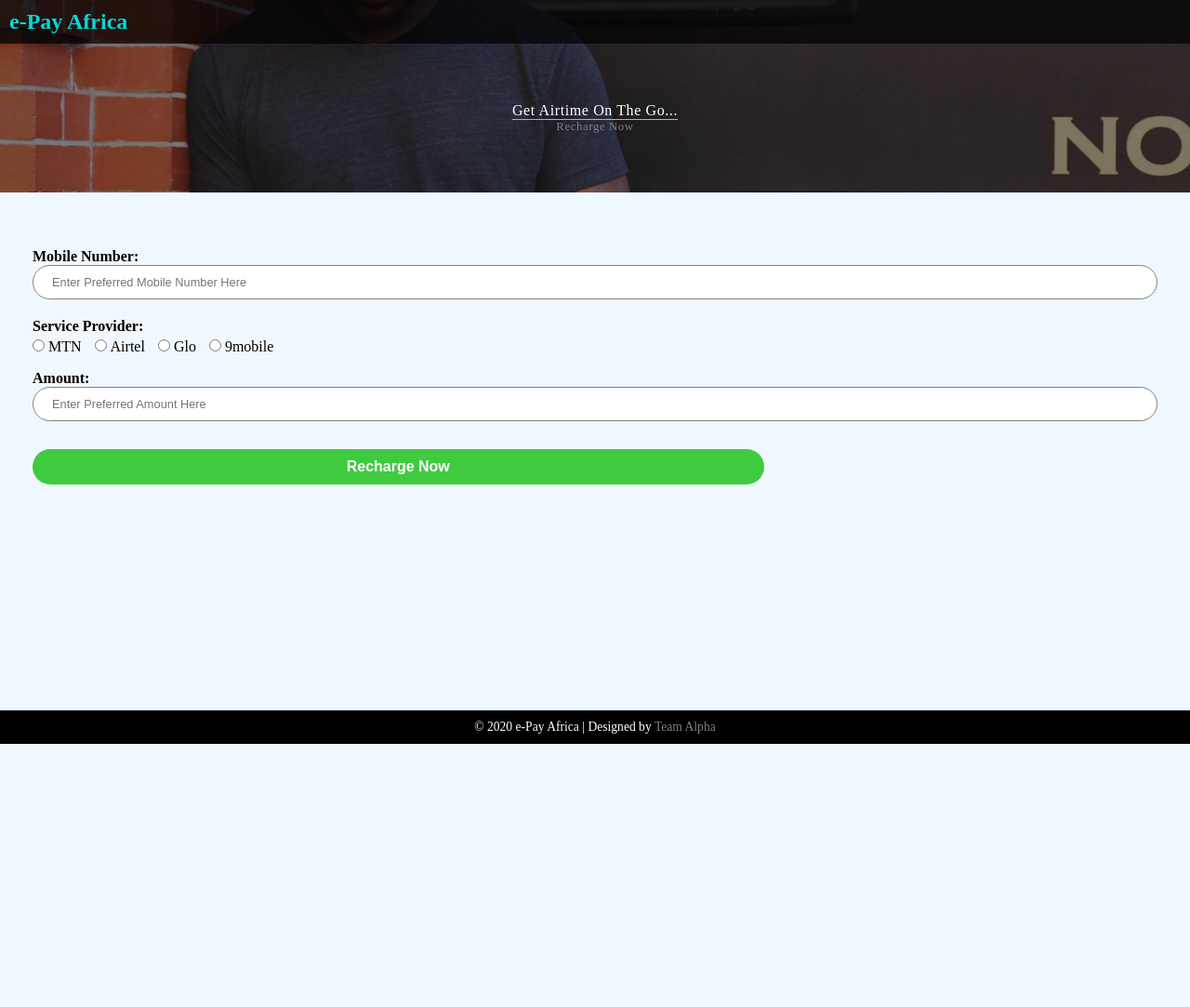
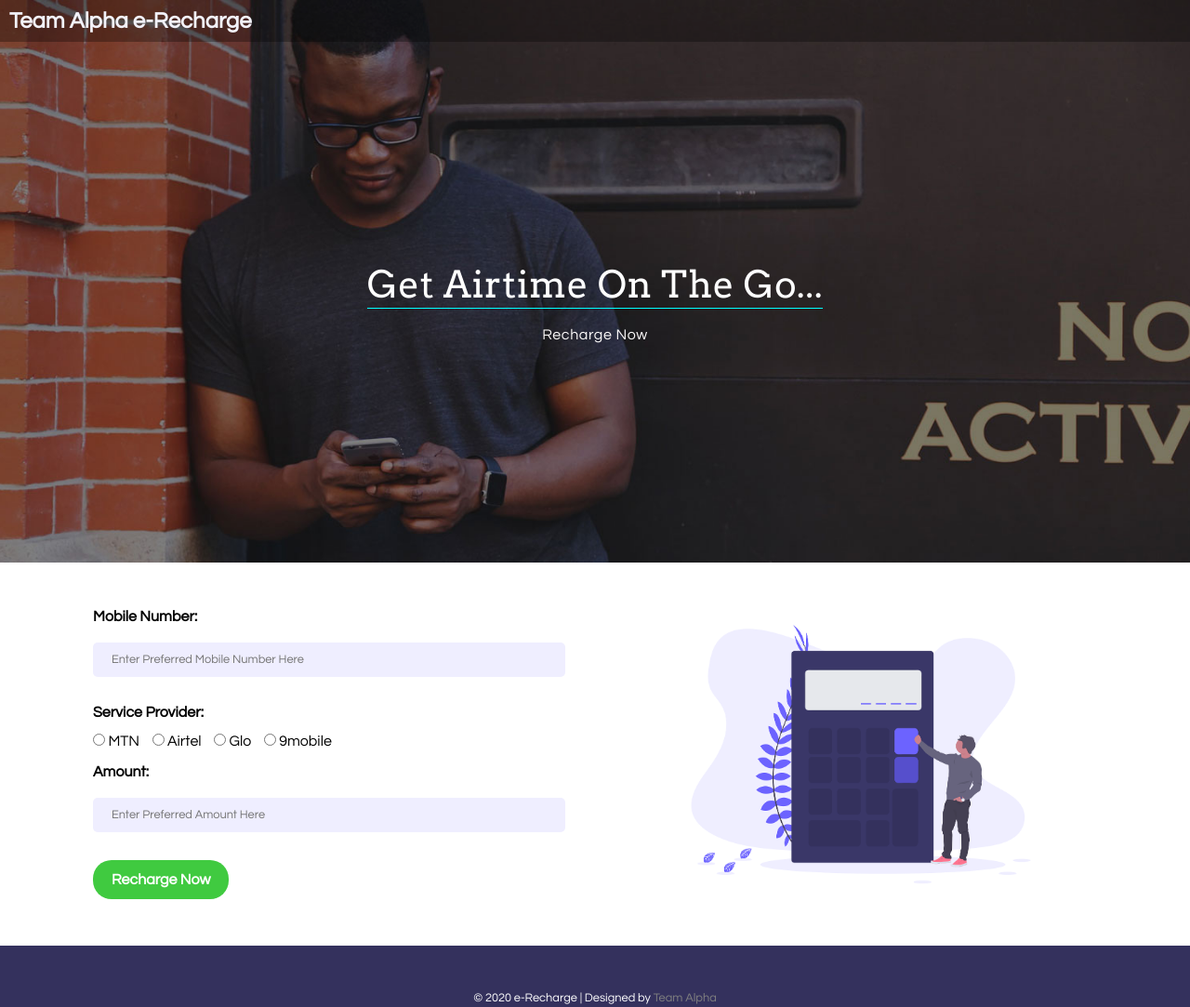
Before and after one commit to Gentlekboy/Team-Alpha-Recharge-App, a plain HTML site: page index.html in a window 1280 px wide. Shown: the whole page at 93% size. Before the commit the page ends 800 px from the top, so only its background shows below. Drawn offline with Linux system fonts and the light colour scheme.

Commit message:
File Update
- Ipad and Desktop Responsive.

```diff
--- a/index.html
+++ b/index.html
@@ -2,16 +2,17 @@
 <html lang="en">
 <head>
   <meta charset="UTF-8">
+  <meta http-equiv="X-UA-Compatible" content="IE=edge">
   <meta name="viewport" content="width=device-width, initial-scale=1.0">
   <link rel="stylesheet" href="style.css">
-  <title>Airtime</title>
+  <title>Team-Alpha-eRecharge</title>
 </head>
 <body>
   <main>
     <header>
       <div class="head-container">
         <div class="logo">
-          <h3 class="logo"><a href="#">e-Pay Africa</a></h3>
+          <h3 class="logo"><a href="#">Team Alpha e-Recharge</a></h3>
         </div>
 
         <nav class="mobile">
@@ -46,7 +47,7 @@
 
       <form action="#">
         <label for="number">Mobile Number:</label><br>
-        <input id="number" name="number" type="number" placeholder="Enter Preferred Mobile Number Here">
+        <input id="number" name="number" type="tel" placeholder="Enter Preferred Mobile Number Here">
 
         <p class="text-2">Service Provider:</p>
         <input type="radio" name="operator" id="mtn" value="mtn">
@@ -63,13 +64,14 @@
 
         <label for="amount">Amount:</label><br>
         <input id="amount" type="number" placeholder="Enter Preferred Amount Here">
+        <button type="submit">Recharge Now</button>
       </form>
+      <div class="illus"></div>
 
-      <button>Recharge Now</button>
     </section>
 
     <footer>
-      <p class="footer">&copy; 2020 e-Pay Africa | Designed by <a href="https://github.com/gentlekboy" class="footer"> Team Alpha</a>
+      <p class="footer">&copy; 2020 e-Recharge | Designed by <a href="https://github.com/gentlekboy" class="footer"> Team Alpha</a>
       </p>
     </footer>
   </main>
--- a/style.css
+++ b/style.css
@@ -1,3 +1,8 @@
+
+@import url('https://fonts.googleapis.com/css2?family=Questrial&display=swap');
+@import url('https://fonts.googleapis.com/css2?family=Arvo&display=swap');
+
+
 *{
   box-sizing: border-box;
   padding: 0;
@@ -5,7 +10,7 @@
 }
 body{
   width: 100%;
-  background-color: aliceblue;
+  background-color: #ffffff;
 }
 header{
   background-image: url(images/2.jpg);
@@ -15,12 +20,13 @@ header{
 }
 .head-container{
   padding: 10px 0;
-  background: rgb(0, 0, 0, 0.7);
+  background: rgb(0, 0, 0, 0.3);
 }
 h3.logo a{
   font-size: 1.5rem;
+  font-family: 'Questrial', sans-serif;
   text-decoration: none;
-  color: rgb(9, 214, 214);
+  color: rgb(242, 242, 249);
   margin: 0 10px;
   cursor: pointer;
 }
@@ -47,7 +53,7 @@ a.nav1{
   color: lightblue;
 }
 .sub-head{
-  height: 20vh;
+  height: 50vh;
   display: flex;
   flex-direction: column;
   align-items: center;
@@ -56,21 +62,25 @@ a.nav1{
   color: white;
 }
 p.sub-head-1{
-  font-size: 1rem;
+  font-size: 2.5rem;
+  font-family: 'Arvo', sans-serif;
   letter-spacing: 0.6px;
-  border-bottom: 1px solid aqua;
+  border-bottom: 1px solid #00ffff;
   color: white;
 }
 p.sub-head-2{
-  font-size: 0.8rem;
+  font-size: 1rem;
+  font-family: 'Questrial', sans-serif;
   letter-spacing: 0.6px;
-  color: grey;
+  color: rgb(251, 249, 249);
+  padding-top: 20px;
 }
 section{
   display: flex;
   flex-direction: column;
   justify-content: center;
   padding: 50px 20px;
+  font-family: 'Questrial', sans-serif;
 }
 label{
   font-size: 1rem;
@@ -82,46 +92,56 @@ label.operator{
 p.text-2{
   font-size: 1rem;
   font-weight: bold;
+  margin: 10px auto;
 }
-input[type="number"]{
+input[type="tel"],
+input[type="number"] {
   width: 100%;
   font-size: 0.8rem;
-  padding: 10px 20px;
-  border: 1px solid grey;
-  border-radius: 20px;
+  background-color:rgb(239,238,255);
+  font-family: 'Questrial', sans-serif;
+  padding: 12px 20px;
+  border: none;
+  border-radius: 5px;
   outline: aliceblue;
-  margin-bottom: 20px;
+  margin: 20px auto;
 }
 input[type="radio"]{
   margin: 5px 0 20px 10px;
+  cursor: pointer;
 }
 input#mtn{
   margin-left: 0;
 }
 button{
-  width: 65%;
+  width: auto;
   font-size: 1rem;
+  font-family: 'Questrial',sans-serif;
   font-weight: bold;
   color: white;
-  padding: 10px;
+  padding: 13px 20px;
   margin-top: 10px;
   border: none;
   border-radius: 20px;
   background-color: rgb(64, 202, 64);
   cursor: pointer;
+  outline: none;
+}
+button:hover {
+  background-color: rgb(202, 108, 64);
+  cursor: pointer;
 }
 footer{
-  width: 100%;
-  position: absolute;
-  bottom: 0;
+  width: auto;
   display: flex;
   align-items: center;
   justify-content: center;
   text-align: center;
-  font-size: 0.85rem;
+  font-size: 0.8rem;
+  font-family: 'Questrial', sans-serif;
   color: white;
-  padding: 10px;
-  background: rgb(0, 0, 0);
+  padding: 30px;
+  background: rgb(52,49,93);
 }
 footer a{
   text-decoration: none;
@@ -140,3 +160,50 @@ footer a{
     padding: 60px 35px;
   }
 }
+
+
+@media screen and (min-width: 768px) {
+
+  body{
+    width: 100%;
+    background-color: #ffffff;
+  }
+  header{
+    background-image: url(images/2.jpg);
+    background-repeat: no-repeat;
+    background-position: center;
+    background-size: cover;
+  }
+  .sub-head{
+    height: 70vh;
+    display: flex;
+    flex-direction: column;
+    align-items: center;
+    justify-content: center;
+    margin: auto;
+    color: white;
+  }
+  section {
+    padding: 50px 100px;
+    display: grid;
+    grid-template-columns: repeat(2, 1fr);
+    grid-template-rows: 1fr;
+    grid-template-areas: "x y";
+    column-gap: 5vw;
+  }
+  form {
+    grid-area: x;
+  }
+  div.illus {
+    grid-area: y;
+    background-image: url(/images/undraw_Calculator_0evy.png);
+    background-position: center center;
+    background-size: 450px;
+    background-repeat: no-repeat;
+  }
+  footer{
+    width: auto;
+    padding: 50px 0;
+    background: rgb(52,49,93);
+  }
+}
```
Also changed, not shown: images/undraw_Calculator_0evy.png (added), images/undraw_wallet_aym5.png (added).
